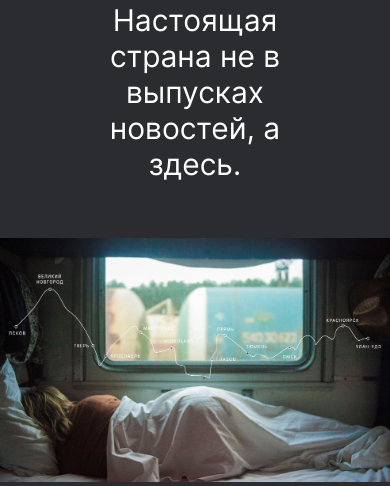
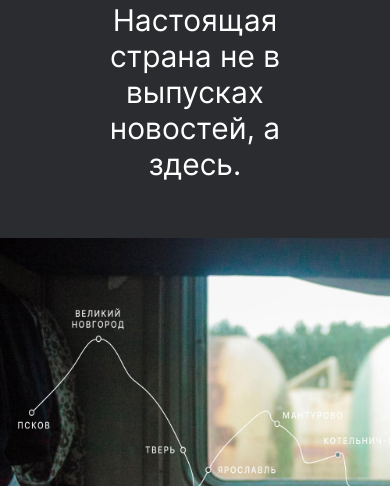
Before and after one commit to Ahmed-Yehya84/Russian-Travel-adaptive, a plain HTML site: page index.html in a window 390 px wide. Shown: the part 358-844 px from the top of the page. Drawn offline with Linux system fonts and the light colour scheme.

Commit message:
fixed lead block

```diff
--- a/blocks/lead/__caption/lead__caption.css
+++ b/blocks/lead/__caption/lead__caption.css
@@ -7,6 +7,7 @@
   text-transform: uppercase;
   margin: 0;
   line-height: 14px;
+  letter-spacing: 1.5px;
 }
 
 @media screen and (max-width: 768px) {
@@ -18,7 +19,7 @@
 
 @media screen and (max-width: 320px) {
   .lead__caption {
+    margin-left: 16px;
     max-width: 50%;
-    letter-spacing: 1.5px;
   }
 }
--- a/blocks/lead/__image/lead__image.css
+++ b/blocks/lead/__image/lead__image.css
@@ -1,11 +1,24 @@
 .lead__image {
-  max-width: 100%;
-  margin: 0 0 8px 0;
+  max-width: 984px;
+  margin-bottom: 8px;
+  display: block;
   object-fit: cover;
 }
 
 @media screen and (max-width: 1024px) {
   .lead__image {
-    object-fit: cover;
+    max-width: 928px;
   }
 }
+
+@media screen and (max-width: 768px) {
+  .lead__image {
+    max-width: 768px;
+  }
+}
+
+@media screen and (max-width: 320px) {
+  .lead__image {
+    max-width: 320px;
+  }
+}
--- a/blocks/lead/__subtitle/lead__subtitle.css
+++ b/blocks/lead/__subtitle/lead__subtitle.css
@@ -7,6 +7,12 @@
   padding: 0;
   margin: 0 auto 64px;
   color: #ffffff;
+}
+
+@media screen and (max-width: 1024px) {
+  .lead__subtitle {
+    margin-bottom: 56px;
+  }
 }
 
 @media screen and (max-width: 768px) {
```
